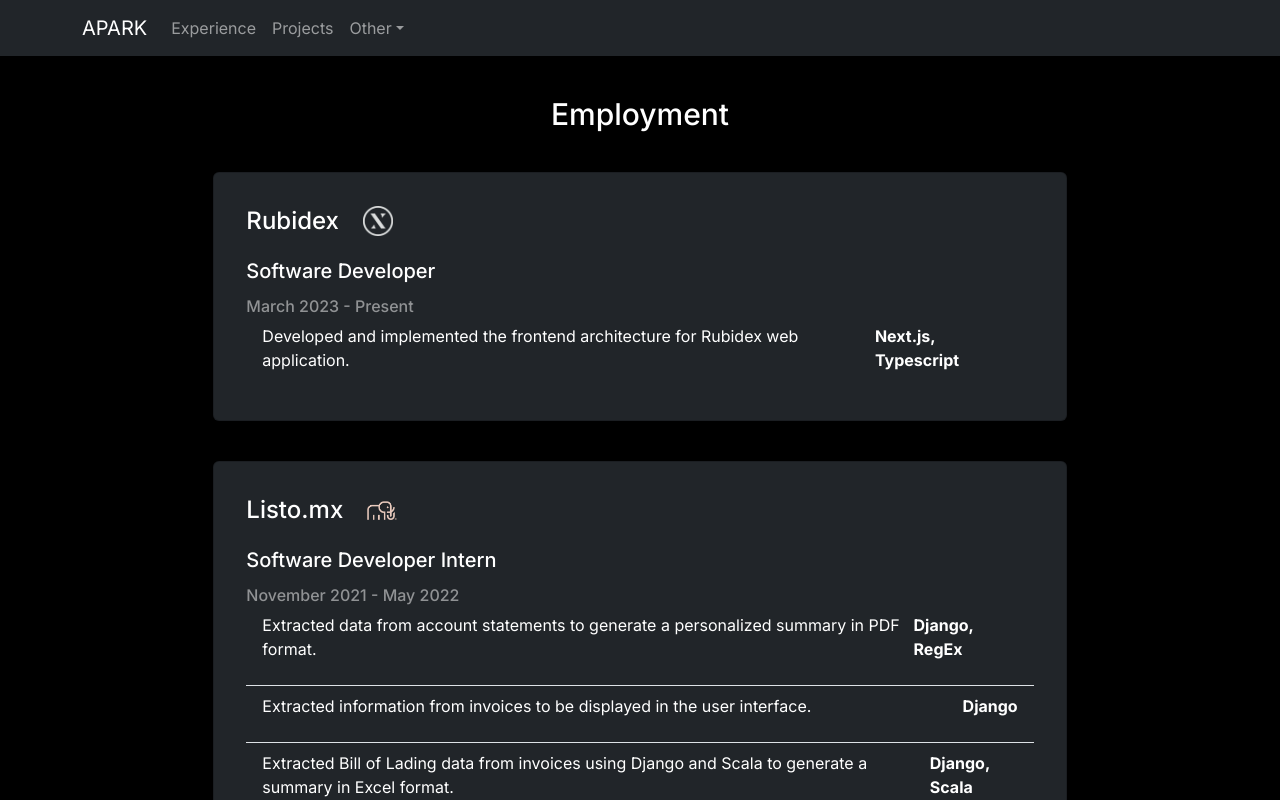
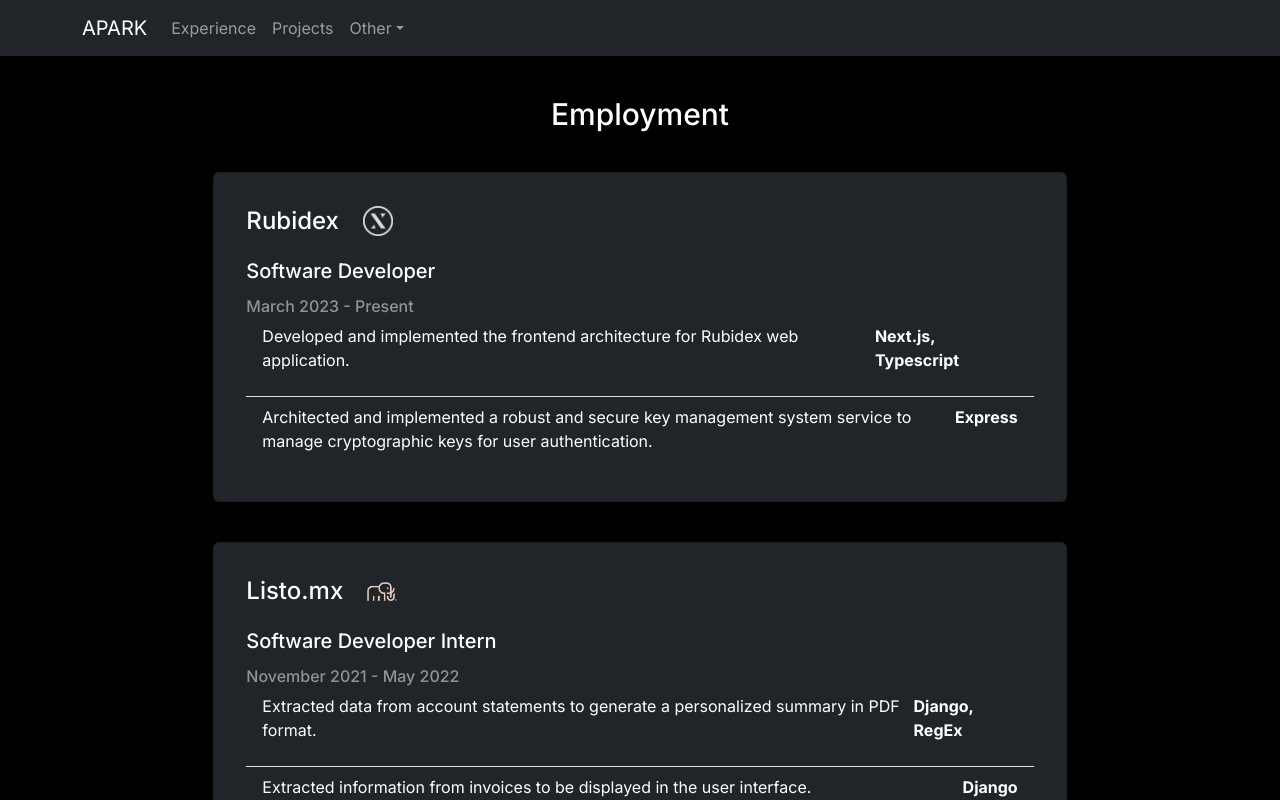
Before and after one commit to alfredoPark-48/apark_home, a Next.js app: page /experience in a window 1280 px wide. Shown: the top 800 px of the page. Built offline with nearby package versions, Linux system fonts and the light colour scheme.

Commit message:
Added experience

```diff
--- a/src/app/experience/page.tsx
+++ b/src/app/experience/page.tsx
@@ -24,6 +24,11 @@
 						>
 							Developed and implemented the frontend architecture
 							for Rubidex web application.
+						</ExperienceItem>
+						<ExperienceItem key='rubidex-2' technologies='Express'>
+							Architected and implemented a robust and secure key
+							management system service to manage cryptographic
+							keys for user authentication.
 						</ExperienceItem>
 					</ExperienceCard>
 					<ExperienceCard
```
